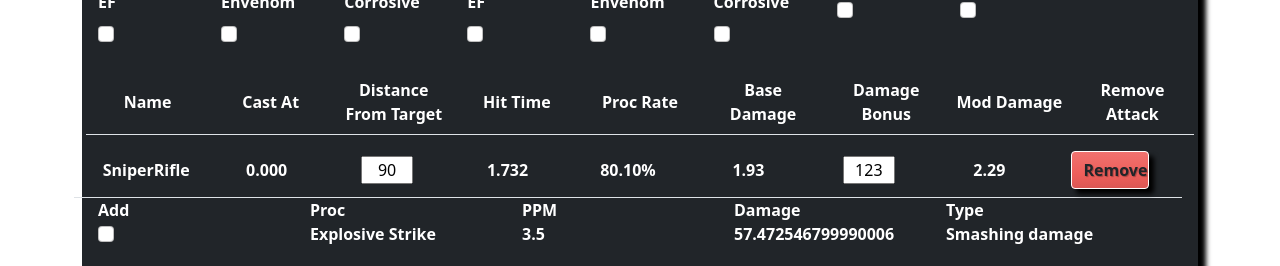
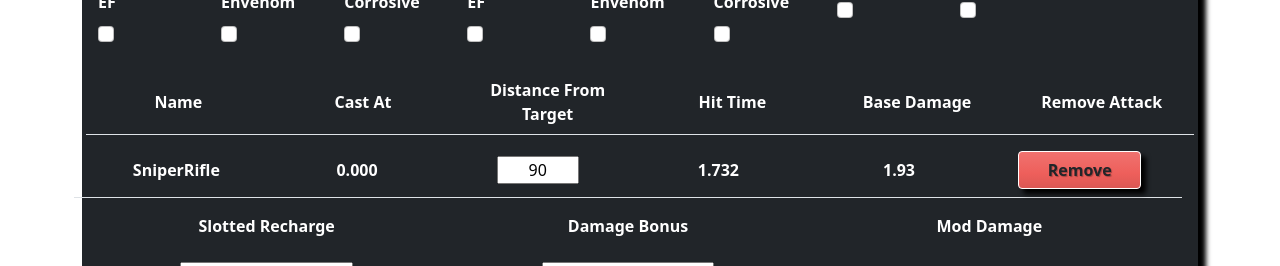
Before and after one commit to SFoxGit/offtimings, a React (Create React App) app: page /#/ in a window 1280 px wide. Both pictures are taken after a click on the element 640 px from the left and 655 px from the top of the page. Shown: the part 534-800 px from the top of the page. Built offline with nearby package versions, Linux system fonts and the light colour scheme.

Commit message:
recharge slotting

```diff
--- a/src/components/Chain/chain.attack.jsx
+++ b/src/components/Chain/chain.attack.jsx
@@ -42,6 +42,12 @@ export default function ChainAttack(props) {
   const updateDistance = (newDistance, index) => {
     let newArr = attackChain;
     newArr[index].distance = newDistance
+    setAttackChain(newArr)
+    setForced(!forced)
+  }
+  const updateRechargeSlotting = (newRecharge, index) => {
+    let newArr = attackChain;
+    newArr[index].slottedRecharge = newRecharge
     setAttackChain(newArr)
     setForced(!forced)
   }
@@ -100,7 +106,7 @@ export default function ChainAttack(props) {
     }
     setModDamage(totalDamagePerType(smashDamage, smashProc, smashingLethal) + totalDamagePerType(lethalDamage, lethalProc, smashingLethal) + totalDamagePerType(energyDamage, energyProc, energyNegative) + totalDamagePerType(negativeDamage, negativeProc, energyNegative) + totalDamagePerType(fireDamage, fireProc, fireCold) + totalDamagePerType(coldDamage, 0, fireCold) + totalDamagePerType(toxicDamage, toxicProc, toxicPsionic) + totalDamagePerType(psionicDamage, psionicProc, toxicPsionic))
 
-  }, [damageBonus, smashDamage , smashProc , smashingLethal , lethalDamage , lethalProc  , energyDamage , energyProc  , negativeDamage , negativeProc , energyNegative , fireDamage , fireProc  , coldDamage , fireCold , toxicDamage , toxicProc  , psionicDamage , psionicProc , toxicPsionic])
+  }, [damageBonus, smashDamage, smashProc, smashingLethal, lethalDamage, lethalProc, energyDamage, energyProc, negativeDamage, negativeProc, energyNegative, fireDamage, fireProc, coldDamage, fireCold, toxicDamage, toxicProc, psionicDamage, psionicProc, toxicPsionic])
   return (
     <Row key={"chain" + attack.name}>
       <Row className="mt-2 border-bottom d-flex align-items-center chain" key={"chainHeader" + attack.name}>
@@ -108,11 +114,21 @@ export default function ChainAttack(props) {
         <Col className="p-2 text-center">{(totalCast).toFixed(3)}</Col>
         <Col className="p-2 d-flex justify-content-center"><input className="text-center w-50" defaultValue={attack.distance} onChange={e => updateDistance(e.target.value, index)}></input></Col>
         <Col className="p-2 text-center">{(totalCast + attack.effectSeconds + attack.distance / attack.speed).toFixed(3)}</Col>
-        {attack.aoe ? <Col className="p-2 text-center">{procAOE < 90 ? procAOE + '%' : 90 + '%'}</Col> : <Col className="p-2 text-center">{procRate < 90 ? procRate + '%' : 90 + '%'}</Col>}
+        {/* {attack.aoe ? <Col className="p-2 text-center">{procAOE < 90 ? procAOE + '%' : 90 + '%'}</Col> : <Col className="p-2 text-center">{procRate < 90 ? procRate + '%' : 90 + '%'}</Col>} */}
         <Col className="p-2 text-center d-flex justify-content-center align-items-center">{baseDamage.toFixed(2)}</Col>
+        <Col className="p-2 text-center d-flex justify-content-center align-items-center"><Button className="fw-bolder text-dark w-75 text-center remove" variant="danger" onClick={() => removeAttack(index)}>{x.matches ? "X" : "Remove"}</Button></Col>
+      </Row>
+      <Row className="mt-2 d-flex align-items-center chain">
+      <Col className="p-2 text-center">Slotted Recharge</Col>
+      <Col className="p-2 text-center">Damage Bonus</Col>
+      <Col className="p-2 text-center">Mod Damage</Col>
+
+      </Row>
+      <Row className="mt-2 border-bottom d-flex align-items-center chain">
+        <Col className="p-2 d-flex justify-content-center"><input className="text-center w-50" defaultValue={attack.slottedRecharge} onChange={e => updateRechargeSlotting(e.target.value, index)}></input></Col>
         <Col className="p-2 d-flex justify-content-center"><input className="text-center w-50" defaultValue={damageBonus} onChange={e => updateBonus(e.target.value, index)}></input></Col>
         <Col className="p-2 text-center d-flex justify-content-center align-items-center">{modDamage.toFixed(2)}</Col>
-        <Col className="p-2 text-center d-flex justify-content-center align-items-center"><Button className="fw-bolder text-dark w-75 text-center remove" variant="danger" onClick={() => removeAttack(index)}>{x.matches ? "X" : "Remove"}</Button></Col>
+
       </Row>
       <Enhancements
         index={index}
--- a/src/components/Chain/chain.jsx
+++ b/src/components/Chain/chain.jsx
@@ -43,10 +43,8 @@ export default function Chain(props) {
         <Col className="p-2 text-center">Cast At</Col>
         <Col className="p-2 text-center">Distance From Target</Col>
         <Col className="p-2 text-center">Hit Time</Col>
-        <Col className="p-2 text-center">Proc Rate</Col>
+        {/* <Col className="p-2 text-center">Proc Rate</Col> */}
         <Col className="p-2 text-center">Base Damage</Col>
-        <Col className="p-2 text-center">Damage Bonus</Col>
-        <Col className="p-2 text-center">Mod Damage</Col>
         <Col className="p-2 text-center">Remove Attack</Col>
       </Row>
       {attackChain.map((attack, index) => {
--- a/src/components/Enhancements/enhancement.selector.jsx
+++ b/src/components/Enhancements/enhancement.selector.jsx
@@ -26,8 +26,8 @@ export default function EnhancementSelector(props) {
   const setPsionicProc = props.setPsionicProc
 
 
-  const procRate = ((recharge / (1 + slottedRecharge) + castTime) * proc.ppm / 60)
-  const procAOE = (((recharge / (1 + slottedRecharge) + castTime) * proc.ppm / (60 * (1 + (radius * (((11 * arc) + 540) / 40000))))))
+  const procRate = ((recharge / (1 + slottedRecharge/100) + castTime) * proc.ppm / 60)
+  const procAOE = (((recharge / (1 + slottedRecharge/100) + castTime) * proc.ppm / (60 * (1 + (radius * (((11 * arc) + 540) / 40000))))))
 
   function updateDamage() {
     if (checkBox) {
```
